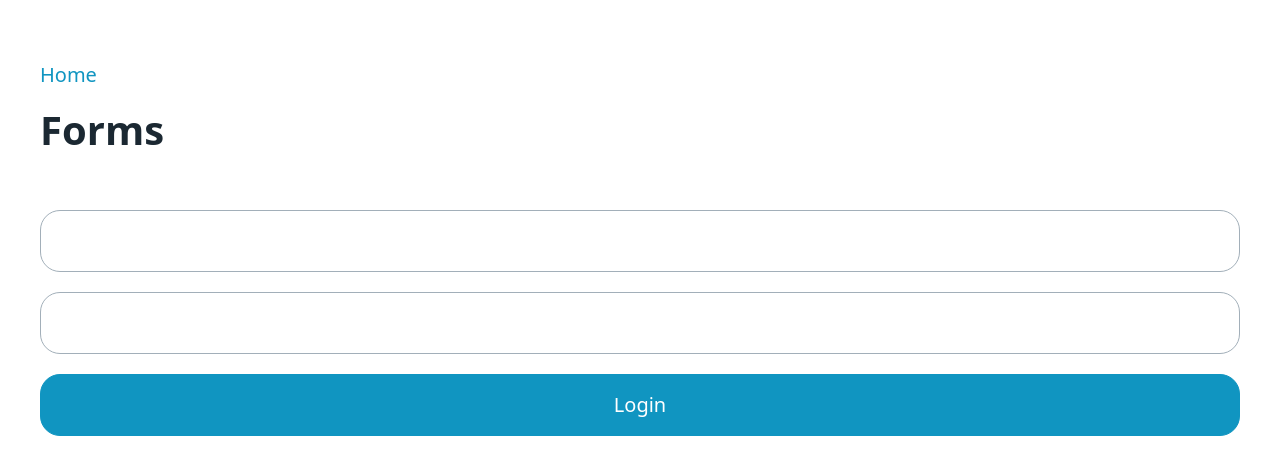
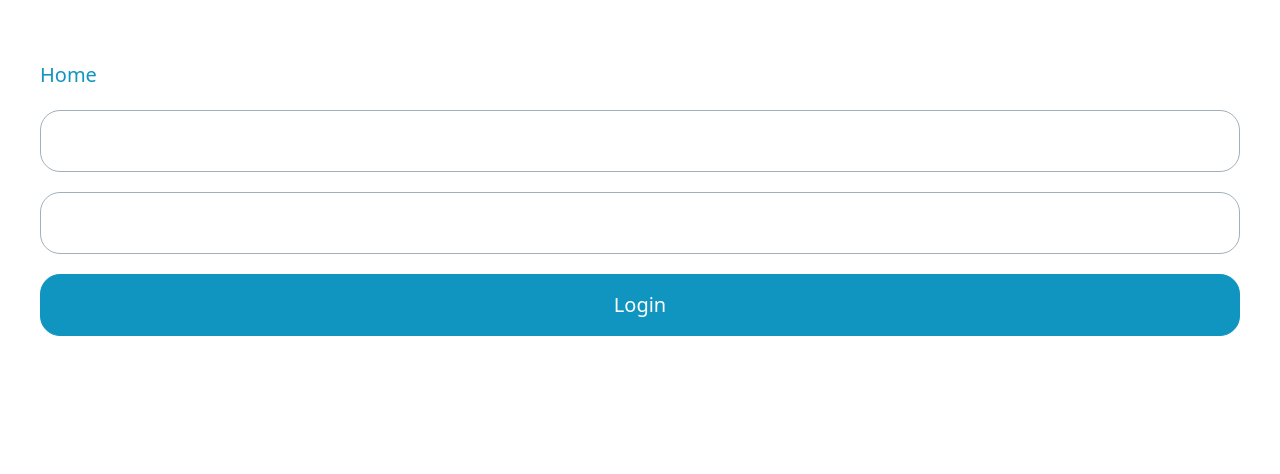
Before and after one commit to uNkset/project-sveltekit, a SvelteKit app: page / in a window 1280 px wide. Shown: the top 474 px of the page. Built offline with nearby package versions, Linux system fonts and the light colour scheme.

Commit message:
submitting form from other places

```diff
--- a/src/routes/+page.svelte
+++ b/src/routes/+page.svelte
@@ -1,10 +1,33 @@
 <script lang="ts">
+  import { applyAction, enhance } from '$app/forms'
+  import type { SubmitFunction } from '@sveltejs/kit'
+  import type { ActionData } from './$types'
+
+  export let form: ActionData
+
+  const login: SubmitFunction = () => {
+    return async ({ result }) => {
+      await applyAction(result)
+    }
+  }
 </script>
 
-<h1>Forms</h1>
+<form method="post" action="/login" use:enhance={login}>
+  <input type="text" name="user" value={form?.data?.user ?? ''} />
+  {#if form?.errors?.user}
+    <p class="error">Name is required</p>
+  {/if}
 
-<form action="/login" method="POST">
-  <input type="text" name="user" />
   <input type="password" name="password" />
+  {#if form?.errors?.password}
+    <p class="error">Password is required</p>
+  {/if}
+
   <button type="submit">Login</button>
 </form>
+
+<style>
+  .error {
+    color: tomato;
+  }
+</style>
```
